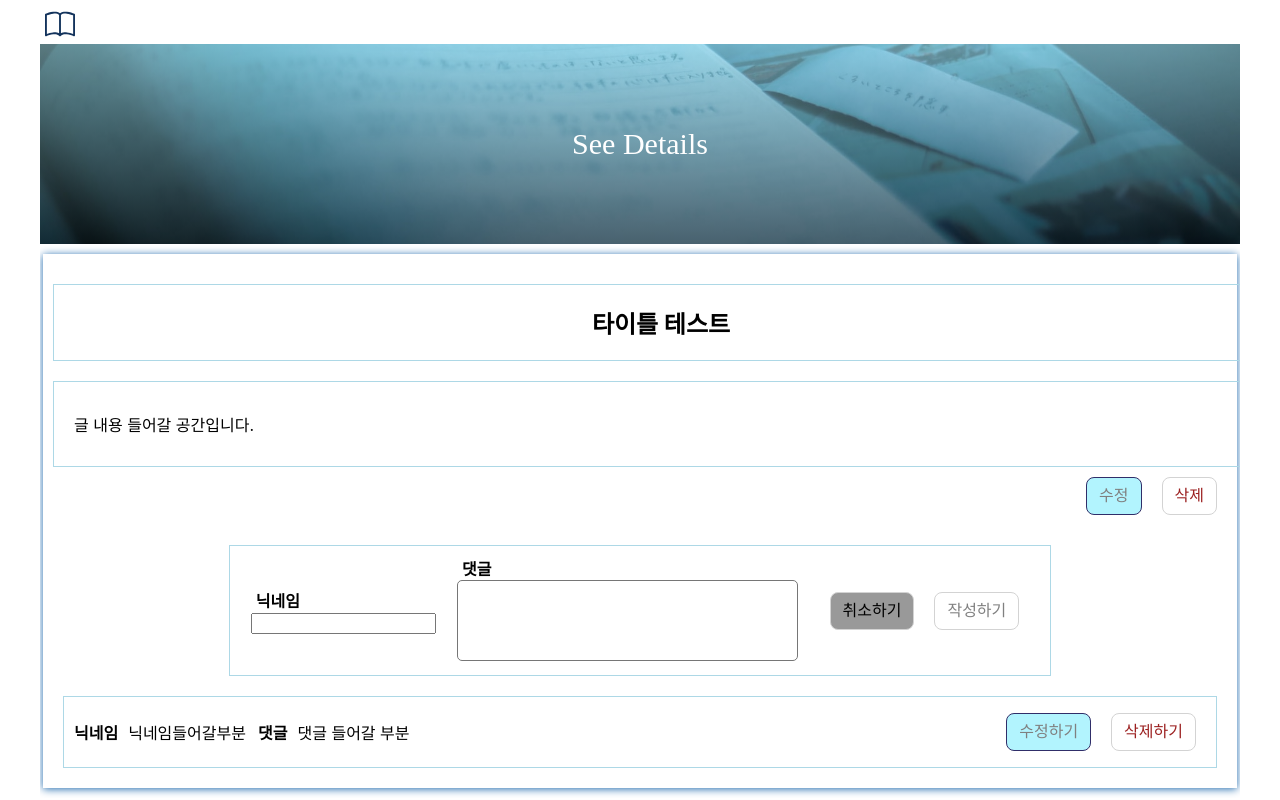
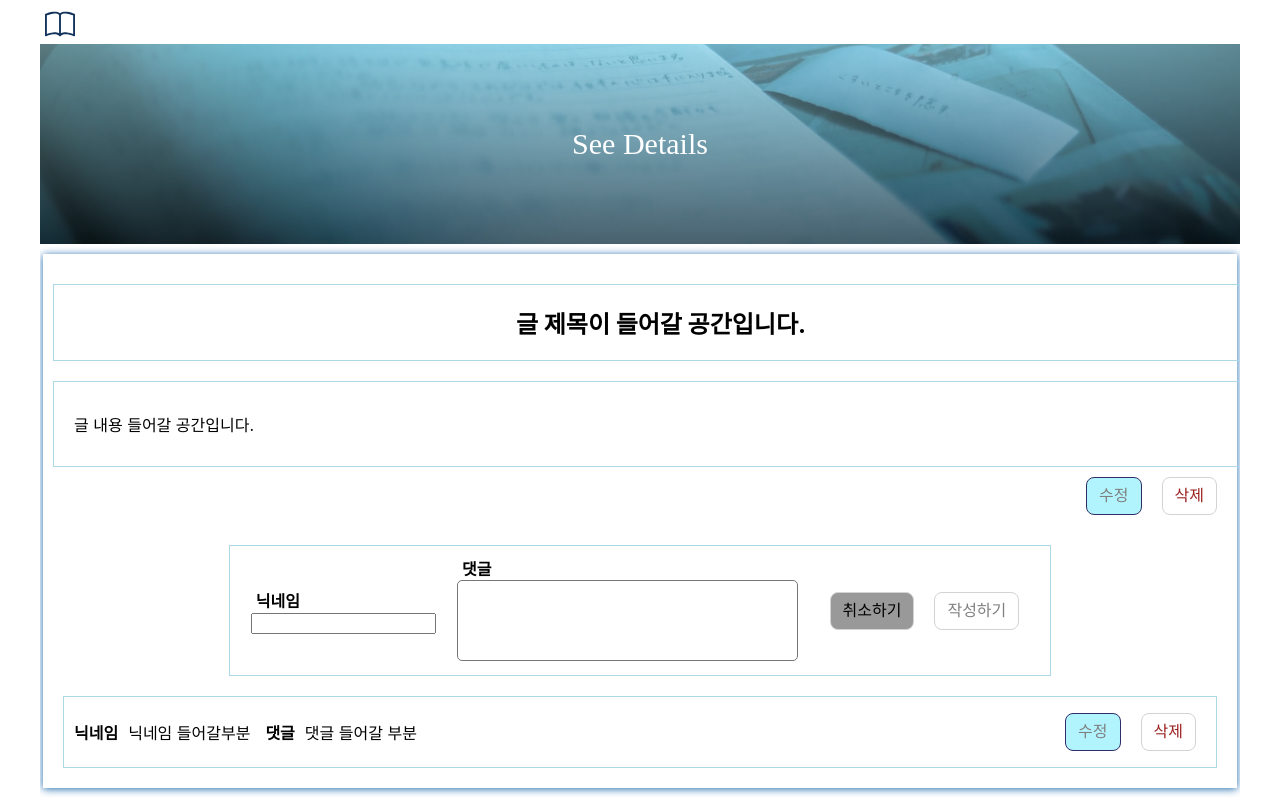
Before and after one commit to maydec2298/MyMorningPage, a React (Create React App) app: page /detail/1 in a window 1280 px wide. Built offline with nearby package versions, Linux system fonts and the light colour scheme; a web font is replaced by a local one.

Commit message:
button, PostDetail 수정
button 내용 수정, PostDetail 타이틀 내용 수정, Button 컴포넌트 cursor추가

```diff
--- a/src/components/Comments/Comment.jsx
+++ b/src/components/Comments/Comment.jsx
@@ -1,24 +1,20 @@
 import React from 'react';
 import styled from 'styled-components';
 import Button from '../UI/Button';
-import { AiFillEdit, AiFillDelete } from 'react-icons/ai';
-// import CommentList from './CommentList';
 
 const Comment = () => {
   return (
     <CommentStyle>
       <NameDiv>
         <Span>닉네임</Span>
-        <MarginSpan>닉네임들어갈부분</MarginSpan>
+        <MarginSpan>닉네임 들어갈부분</MarginSpan>
       </NameDiv>
       <CommentDiv>
         <Span>댓글</Span>
         <MarginSpan>댓글 들어갈 부분</MarginSpan>
       </CommentDiv>
-      {/* <AiFillEdit></AiFillEdit>
-      <AiFillDelete></AiFillDelete> */}
-      <Button edit>수정하기</Button>
-      <Button delete>삭제하기</Button>
+      <Button edit>수정</Button>
+      <Button delete>삭제</Button>
     </CommentStyle>
   );
 };
--- a/src/components/Posts/PostDetail.jsx
+++ b/src/components/Posts/PostDetail.jsx
@@ -6,7 +6,7 @@ const PostDetail = () => {
   return (
     <div>
       <div>
-        <TitleDiv>타이틀 테스트</TitleDiv>
+        <TitleDiv>글 제목이 들어갈 공간입니다.</TitleDiv>
         <ContentDiv>글 내용 들어갈 공간입니다.</ContentDiv>
       </div>
       <ButtonDiv>
--- a/src/components/UI/Button.jsx
+++ b/src/components/UI/Button.jsx
@@ -1,6 +1,5 @@
 import React from 'react';
 import styled, { css } from 'styled-components';
-
 const Button = ({ children, ...props }) => {
   return <StyledButton {...props}>{children}</StyledButton>;
 };
@@ -12,6 +11,7 @@ const StyledButton = styled.button`
   line-height: 1.5;
   margin: 10px;
   border: 1px solid lightgray;
+  cursor: pointer;
 
   //작성하기,추가하기
   ${(props) =>
```
